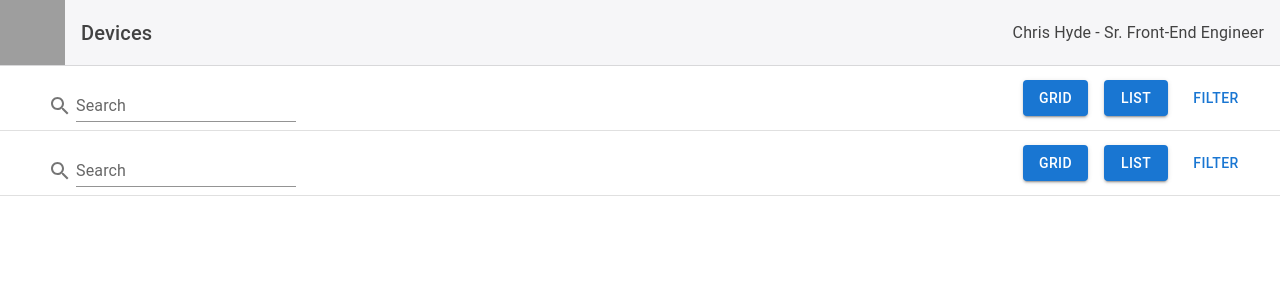
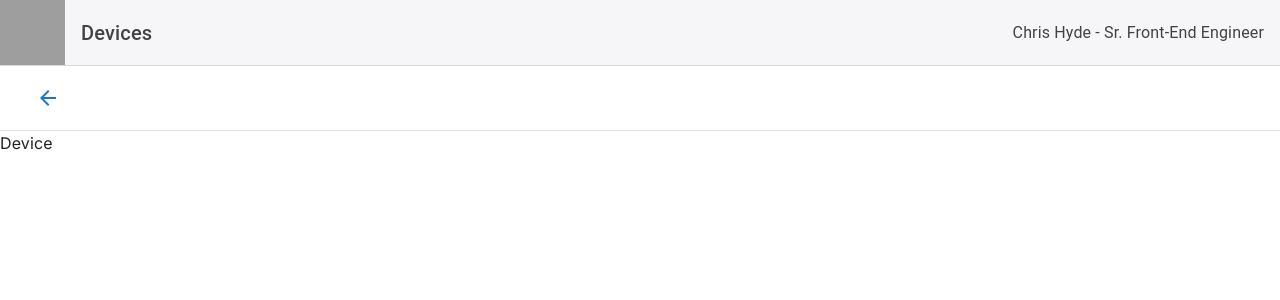
Before and after one commit to chyde/ubiquiti-fe-chris-hyde, a Next.js app: page /device in a window 1280 px wide. Shown: the top 300 px of the page. Built offline with nearby package versions, Linux system fonts and the light colour scheme; no server answers; grey boxes are pictures that could not be loaded.

Commit message:
add basic routing example into device overview

```diff
--- a/src/app/device/page.tsx
+++ b/src/app/device/page.tsx
@@ -2,8 +2,7 @@
 import * as React from "react";
 
 import Navbar from "../../components/Navbar";
-import ToolbarDevices from "../../components/Toolbar";
-import DevicesTable from "@/components/DevicesTable";
+import DeviceViewBar from "../../components/DeviceViewBar";
 import AppDataContext from "../../../data/DataContext";
 
 export default function Home() {
@@ -13,8 +12,8 @@ export default function Home() {
   return (
     <>
       <Navbar title="Devices" />
-      <ToolbarDevices title="Devices" />
-      <ToolbarDevices title="Devices" />
+      <DeviceViewBar title="Devices" />
+      <div>Device</div>
     </>
   );
 }
--- a/src/app/layout.tsx
+++ b/src/app/layout.tsx
@@ -34,7 +34,10 @@ export default function RootLayout({
 
   useEffect(() => {
     console.log("trying to get data");
-    getData(setAppData);
+    if (!appData?.version) {
+      console.log("FUCK", appData?.version);
+      getData(setAppData);
+    }
   }, []);
 
   return (
--- /dev/null
+++ b/src/components/DeviceViewBar.tsx
@@ -0,0 +1,34 @@
+import * as React from "react";
+import AppBar from "@mui/material/AppBar";
+import Box from "@mui/material/Box";
+import Toolbar from "@mui/material/Toolbar";
+import Typography from "@mui/material/Typography";
+import Divider from "@mui/material/Divider";
+import { Button, IconButton, TextField } from "@mui/material";
+import ArrowBackIcon from "@mui/icons-material/ArrowBack";
+import { AccountCircle } from "@mui/icons-material";
+
+export default function DeviceViewBar({ title }: { title: string }) {
+  return (
+    <Box sx={{ flexGrow: 1 }}>
+      <AppBar
+        position="static"
+        sx={{ paddingLeft: 0, backgroundColor: "white" }}
+        elevation={0}
+      >
+        <Toolbar sx={{ flexGrow: 1 }}>
+          <IconButton
+            size="large"
+            aria-label="search"
+            color="primary"
+            href="./"
+          >
+            <ArrowBackIcon />
+          </IconButton>
+        </Toolbar>
+
+        <Divider />
+      </AppBar>
+    </Box>
+  );
+}
```
Also changed, not shown: src/components/DevicesTable.tsx (+8 -1 lines), 1 other file (tests, documents, lock files or other folders).
